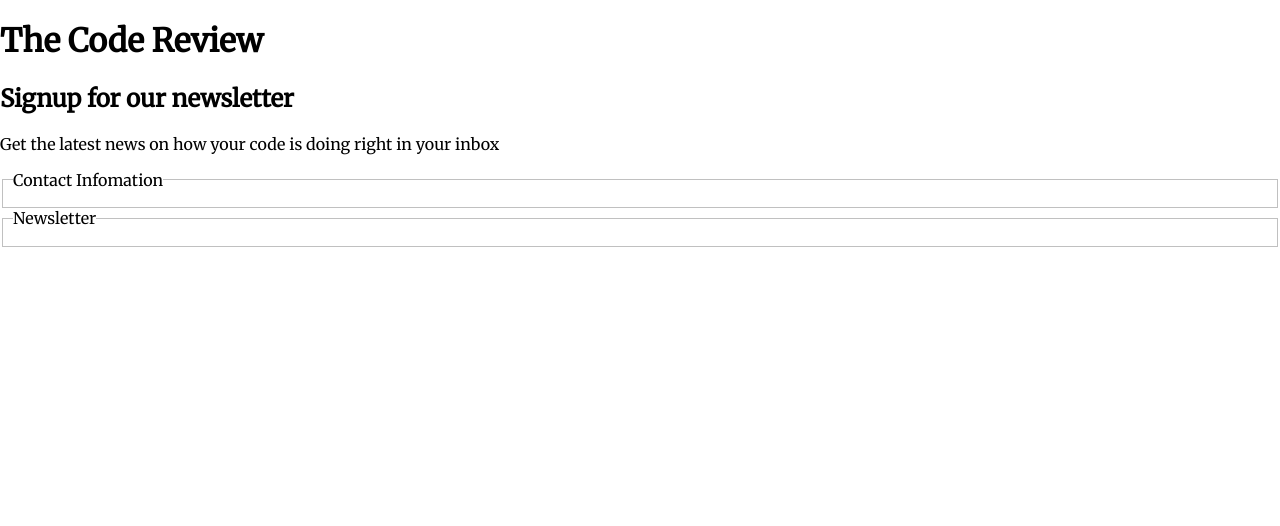
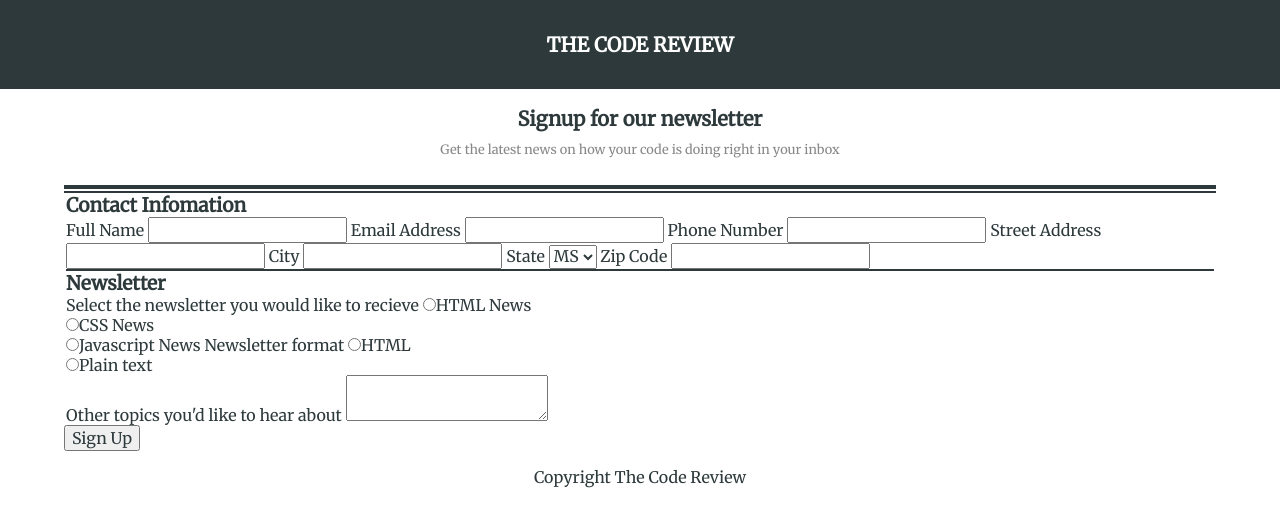
Before and after one commit to brentsuggs/online_registration_form, a plain HTML site: page index.html in a window 1280 px wide. Drawn offline with Linux system fonts and the light colour scheme.

Commit message:
Begining to Style Form  1

```diff
--- a/css/stylesheet.css
+++ b/css/stylesheet.css
@@ -3,6 +3,87 @@ By: Brent Suggs
 February 1 2016
 *********************/
 
+* {
+    box-sizing: border-box;
+}
+
 body {
     font-family: 'Merriweather', serif;
+    font-size: 16px;
+    margin-top: 0;
+    color: rgb(45,57,59);
 }
+
+.wrap {
+    width: 90%;
+    margin: 0 auto;
+}
+
+.main-header,
+.intro,
+footer {
+    text-align: center;
+
+}
+
+/**********************
+    HEADER
+**********************/
+
+
+.main-header {
+    padding: 2em 1em;;
+    background-color: rgb(45,57,59);
+}
+
+.main-header h1 {
+    margin: 0;
+    color: white;
+    text-transform: uppercase;
+    font-size: 1.25em;
+}
+
+/**********************
+    INTRO
+**********************/
+
+.intro {
+    padding-bottom: 1em;
+    border-bottom: solid 4px;
+    margin-bottom: 2px;
+}
+
+.intro h2 {
+    font-size: 1.25em;
+    margin-bottom: .5em;
+}
+
+.intro p {
+    font-size: .80em;
+    color: #888;
+    margin-top: 0;
+}
+
+
+/**********************
+    FORM
+**********************/
+
+.nl-form {
+    border-top: solid 2px;
+}
+
+fieldset {
+    border: none;
+    padding: 0;
+}
+
+fieldset:first-child {
+    border-bottom: solid 2px;
+}
+
+fieldset legend {
+    font-weight: 700;
+    font-size: 1.2em;
+    padding:
+}
--- a/index.html
+++ b/index.html
@@ -14,22 +14,63 @@
         <header class="main-header">
             <h1>The Code Review</h1>
         </header>
-        <section class="nl-form wrap">
+        <section class="content wrap">
             <div class="intro">
                 <h2>Signup for our newsletter</h2>
                 <p>Get the latest news on how your code is doing right in your inbox</p>
             </div>
-            <form action="index.html" method="post">
+            <form class="nl-form" action="index.html" method="post">
                 <fieldset>
                     <legend>Contact Infomation</legend>
+
+                    <label for="name">Full Name</label>
+                    <input type="text" id="name" name="user_name">
+
+                    <label for="email">Email Address</label>
+                    <input type="email" id="email" name="user_mail">
+
+                    <label for="phone">Phone Number</label>
+                    <input type="tel" id="phone" name="user_phone">
+
+                    <label for="address">Street Address</label>
+                    <input type="text" id="address" namme="user_address">
+
+                    <label for="city">City</label>
+                    <input type="text" id="city" namme="user_city">
+
+                    <label for="state">State</label>
+                    <select id="state" name="user_state">
+                        <option value="MS">MS</option>
+                        <option value="TN">TN</option>
+                        <option value="TX">TX</option>
+                    </select>
+
+                    <label for="zip">Zip Code</label>
+                    <input type="text" id="zip" name="user_zip">
 
                 </fieldset>
                 <fieldset>
                     <legend>Newsletter</legend>
+
+                    <label>Select the newsletter you would like to recieve</label>
+                    <input type="radio" id="news_html" value="html" name="user_newsletter"><label>HTML News</label><br>
+                    <input type="radio" id="news_css" value="css" name="user_newsletter"><label>CSS News</label><br>
+                    <input type="radio" id="news_javascript" value="javascript" name="user_newsletter"><label>Javascript News</label>
+
+                    <label>Newsletter format</label>
+                    <input type="radio" id="html" value="html" name="user_news_format"><label>HTML</label><br>
+                    <input type="radio" id="plain" value="plain" name="user_news_format"><label>Plain text</label><br>
+
+                    <label>Other topics you'd like to hear about</label>
+                    <textarea id="other" name="user_other"></textarea>
                 </fieldset>
+
+                <button type="submit" t>Sign Up</button>
             </form>
-
         </section>
+        <footer class="wrap">
+        <p>Copyright The Code Review</p>
+        </footer>
 
 
     </body>
```
